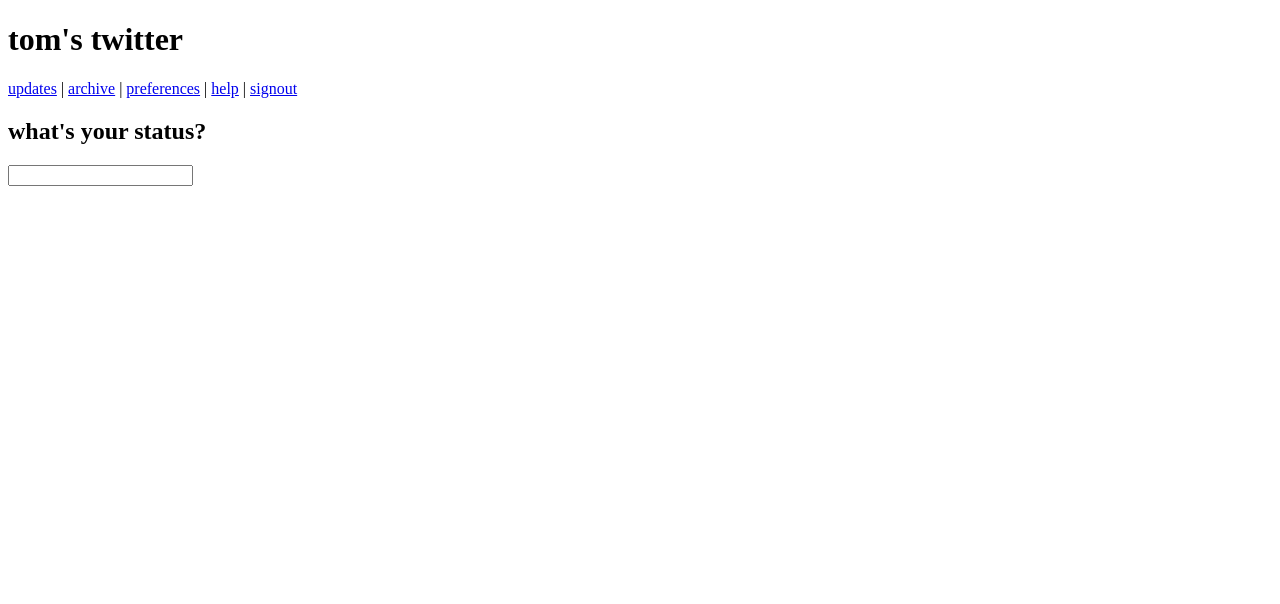
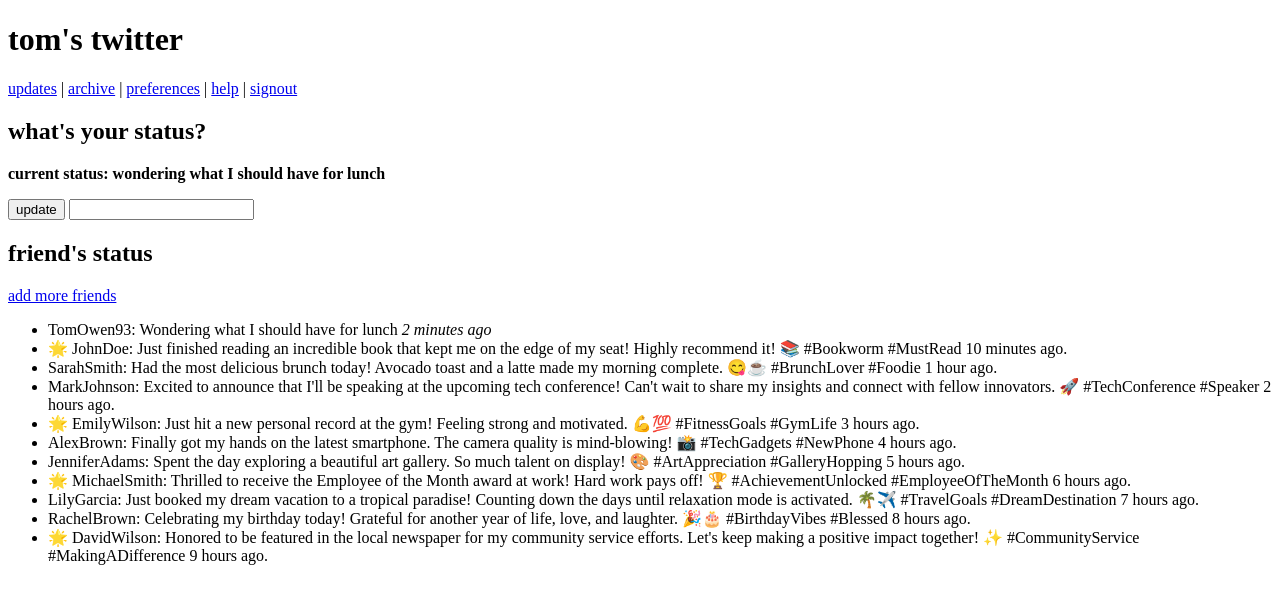
Before and after one commit to TomOwen93/html-twitter-base, a website: page index.html in a window 1280 px wide. Drawn offline with Linux system fonts and the light colour scheme.

Commit message:
add list of recent tweets

```diff
--- a/index.html
+++ b/index.html
@@ -12,10 +12,70 @@
         <a href="#">signout</a>
       </p>
     </header>
-
     <section>
       <h1>what's your status?</h1>
+      <p><b>current status: wondering what I should have for lunch</b></p>
+      <button>update</button>
       <input />
+    </section>
+    <section>
+      <h2>friend's status</h2>
+      <p>
+        <a href="#">add more friends</a>
+      </p>
+
+      <ul>
+        <li>
+          TomOwen93: Wondering what I should have for lunch
+          <i> 2 minutes ago</i>
+        </li>
+        <li>
+          🌟 JohnDoe: Just finished reading an incredible book that kept me on
+          the edge of my seat! Highly recommend it! 📚 #Bookworm #MustRead 10
+          minutes ago.
+        </li>
+        <li>
+          SarahSmith: Had the most delicious brunch today! Avocado toast and a
+          latte made my morning complete. 😋☕ #BrunchLover #Foodie 1 hour ago.
+        </li>
+        <li>
+          MarkJohnson: Excited to announce that I'll be speaking at the upcoming
+          tech conference! Can't wait to share my insights and connect with
+          fellow innovators. 🚀 #TechConference #Speaker 2 hours ago.
+        </li>
+        <li>
+          🌟 EmilyWilson: Just hit a new personal record at the gym! Feeling
+          strong and motivated. 💪💯 #FitnessGoals #GymLife 3 hours ago.
+        </li>
+        <li>
+          AlexBrown: Finally got my hands on the latest smartphone. The camera
+          quality is mind-blowing! 📸 #TechGadgets #NewPhone 4 hours ago.
+        </li>
+        <li>
+          JenniferAdams: Spent the day exploring a beautiful art gallery. So
+          much talent on display! 🎨 #ArtAppreciation #GalleryHopping 5 hours
+          ago.
+        </li>
+        <li>
+          🌟 MichaelSmith: Thrilled to receive the Employee of the Month award
+          at work! Hard work pays off! 🏆 #AchievementUnlocked
+          #EmployeeOfTheMonth 6 hours ago.
+        </li>
+        <li>
+          LilyGarcia: Just booked my dream vacation to a tropical paradise!
+          Counting down the days until relaxation mode is activated. 🌴✈️
+          #TravelGoals #DreamDestination 7 hours ago.
+        </li>
+        <li>
+          RachelBrown: Celebrating my birthday today! Grateful for another year
+          of life, love, and laughter. 🎉🎂 #BirthdayVibes #Blessed 8 hours ago.
+        </li>
+        <li>
+          🌟 DavidWilson: Honored to be featured in the local newspaper for my
+          community service efforts. Let's keep making a positive impact
+          together! ✨ #CommunityService #MakingADifference 9 hours ago.
+        </li>
+      </ul>
     </section>
   </body>
 </html>
```
